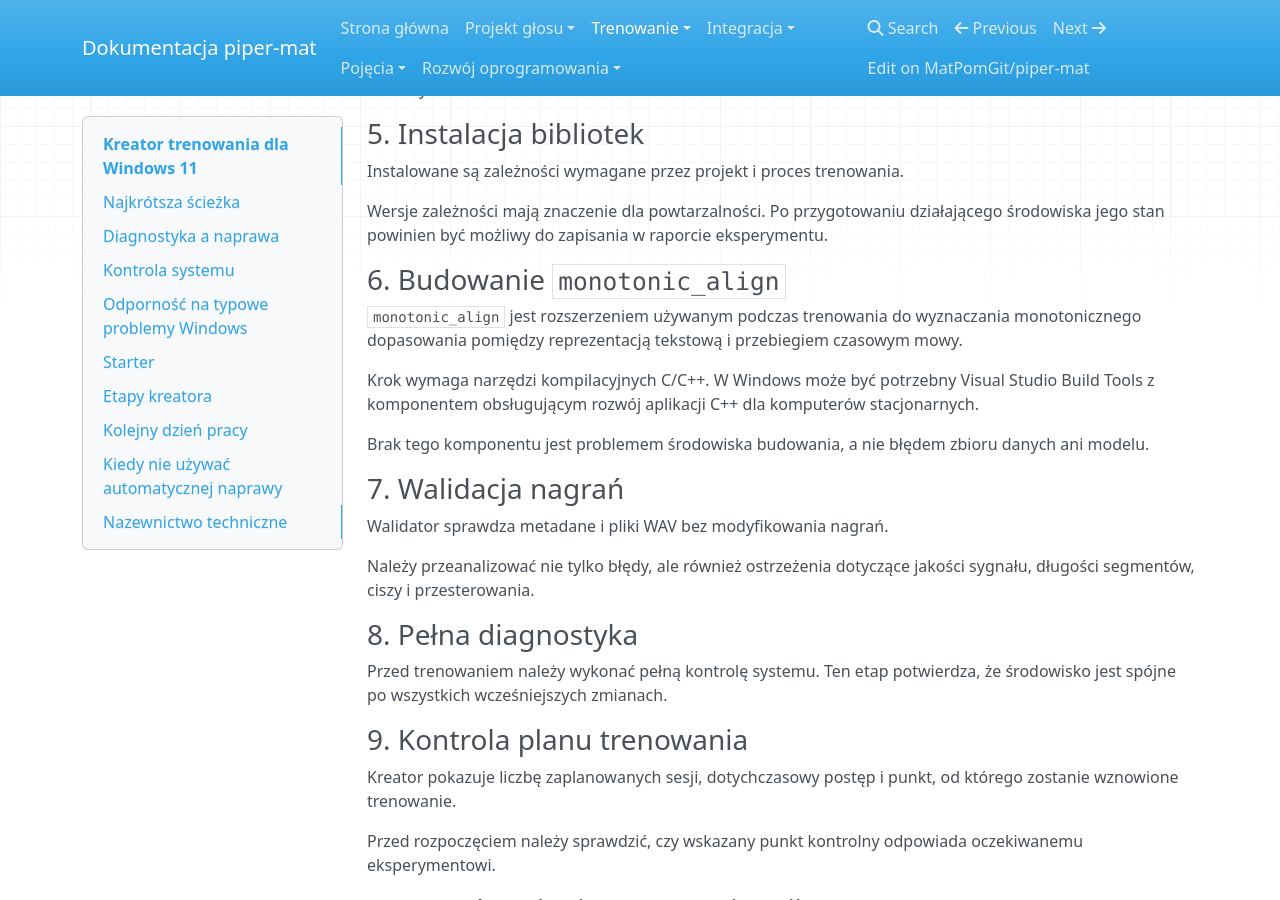
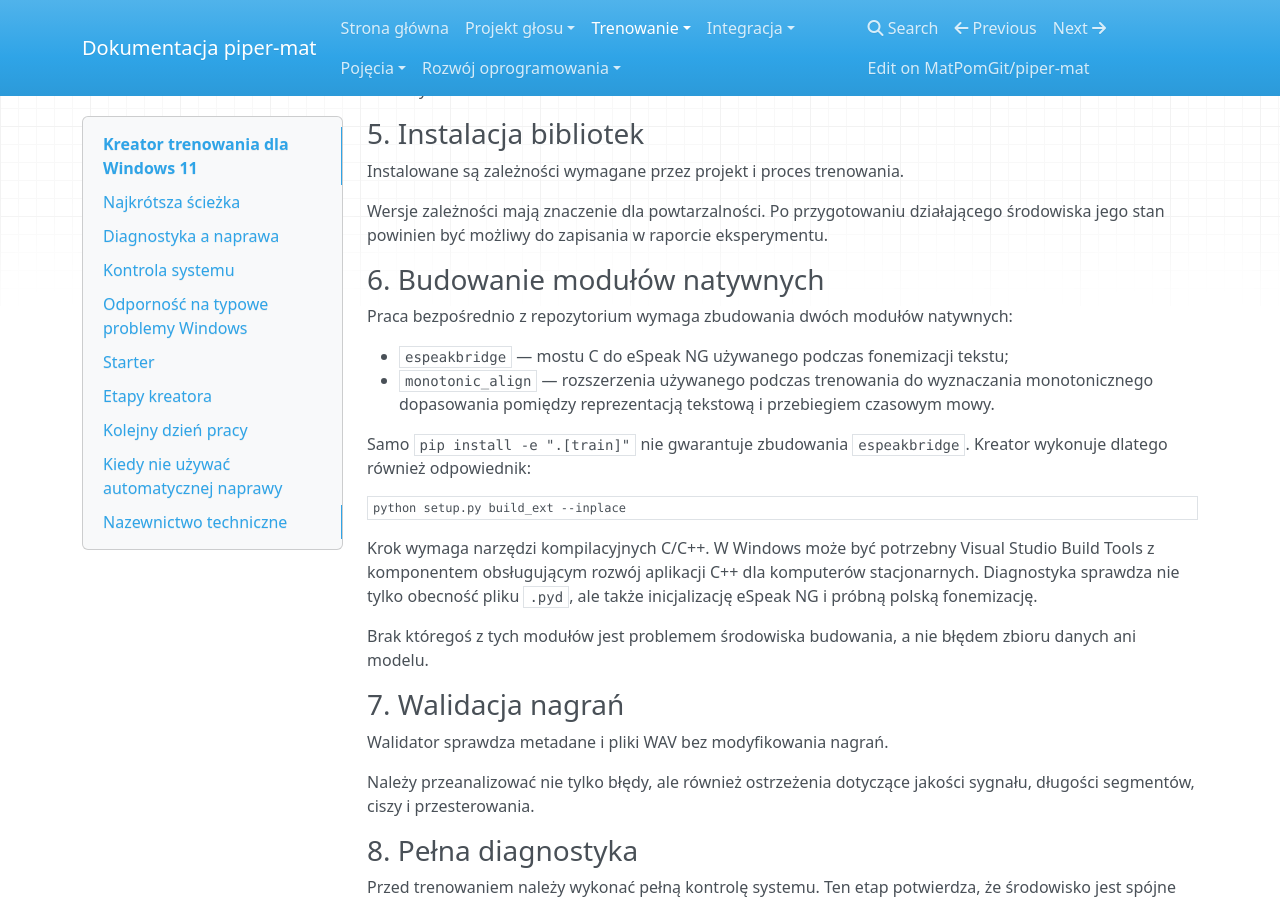
Before and after one commit to MatPomGit/piper-mat, an MkDocs documentation site: the page built from docs/WINDOWS_GUI.md, in a window 1280 px wide and 900 px high, scrolled down 2534 px. Built offline with MkDocs 1.6.1, drawn with Linux system fonts in a browser that asks for light colours; nearby versions of some CDN libraries.

Commit message:
Document native Piper build requirements on Windows

````diff
--- a/docs/WINDOWS_GUI.md
+++ b/docs/WINDOWS_GUI.md
@@ -110,13 +110,22 @@ Instalowane są zależności wymagane przez projekt i proces trenowania.
 
 Wersje zależności mają znaczenie dla powtarzalności. Po przygotowaniu działającego środowiska jego stan powinien być możliwy do zapisania w raporcie eksperymentu.
 
-### 6. Budowanie `monotonic_align`
+### 6. Budowanie modułów natywnych
 
-`monotonic_align` jest rozszerzeniem używanym podczas trenowania do wyznaczania monotonicznego dopasowania pomiędzy reprezentacją tekstową i przebiegiem czasowym mowy.
+Praca bezpośrednio z repozytorium wymaga zbudowania dwóch modułów natywnych:
 
-Krok wymaga narzędzi kompilacyjnych C/C++. W Windows może być potrzebny Visual Studio Build Tools z komponentem obsługującym rozwój aplikacji C++ dla komputerów stacjonarnych.
+- `espeakbridge` — mostu C do eSpeak NG używanego podczas fonemizacji tekstu;
+- `monotonic_align` — rozszerzenia używanego podczas trenowania do wyznaczania monotonicznego dopasowania pomiędzy reprezentacją tekstową i przebiegiem czasowym mowy.
 
-Brak tego komponentu jest problemem środowiska budowania, a nie błędem zbioru danych ani modelu.
+Samo `pip install -e ".[train]"` nie gwarantuje zbudowania `espeakbridge`. Kreator wykonuje dlatego również odpowiednik:
+
+```powershell
+python setup.py build_ext --inplace
+```
+
+Krok wymaga narzędzi kompilacyjnych C/C++. W Windows może być potrzebny Visual Studio Build Tools z komponentem obsługującym rozwój aplikacji C++ dla komputerów stacjonarnych. Diagnostyka sprawdza nie tylko obecność pliku `.pyd`, ale także inicjalizację eSpeak NG i próbną polską fonemizację.
+
+Brak któregoś z tych modułów jest problemem środowiska budowania, a nie błędem zbioru danych ani modelu.
 
 ### 7. Walidacja nagrań
 
````
